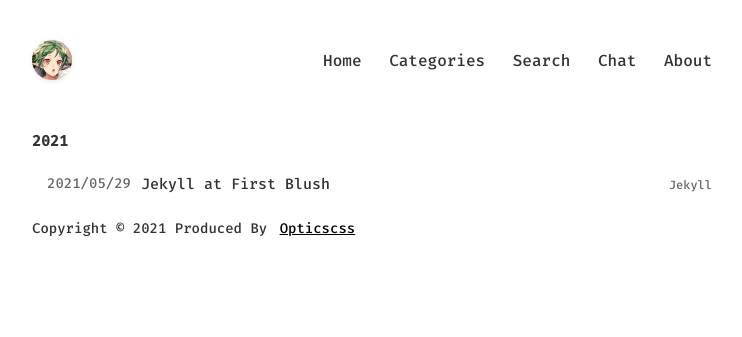
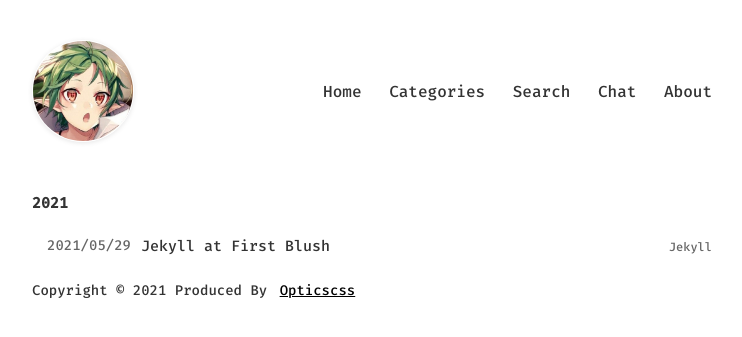
Before and after one commit to Opticcss/Opticcss.github.io, a Jekyll site: the page built from index.html, in a window 1280 px wide. Shown: the top 337 px of the page, without its empty margins (268-1010 px from the left). Built offline with Jekyll 4.4.1, drawn with Linux system fonts in a browser that asks for light colours; comment, search, counter and statistics services are not loaded.

Commit message:
Update common.css

```diff
--- a/static/css/common.css
+++ b/static/css/common.css
@@ -117,12 +117,13 @@ input:-webkit-autofill {
   justify-content: space-between;
 }
 .header .logo {
-  width: 40px;
-  height: 40px;
+  width: 100px;
+  height: 100px;
   cursor: pointer;
   border-radius: 50%;
   flex-shrink: 0;
   margin-right: 10px;
+  border: .08em solid #ffffff !important;
   user-select: none;
   box-shadow: 0 1px 5px rgba(0, 0, 0, 0.1);
 }
```
